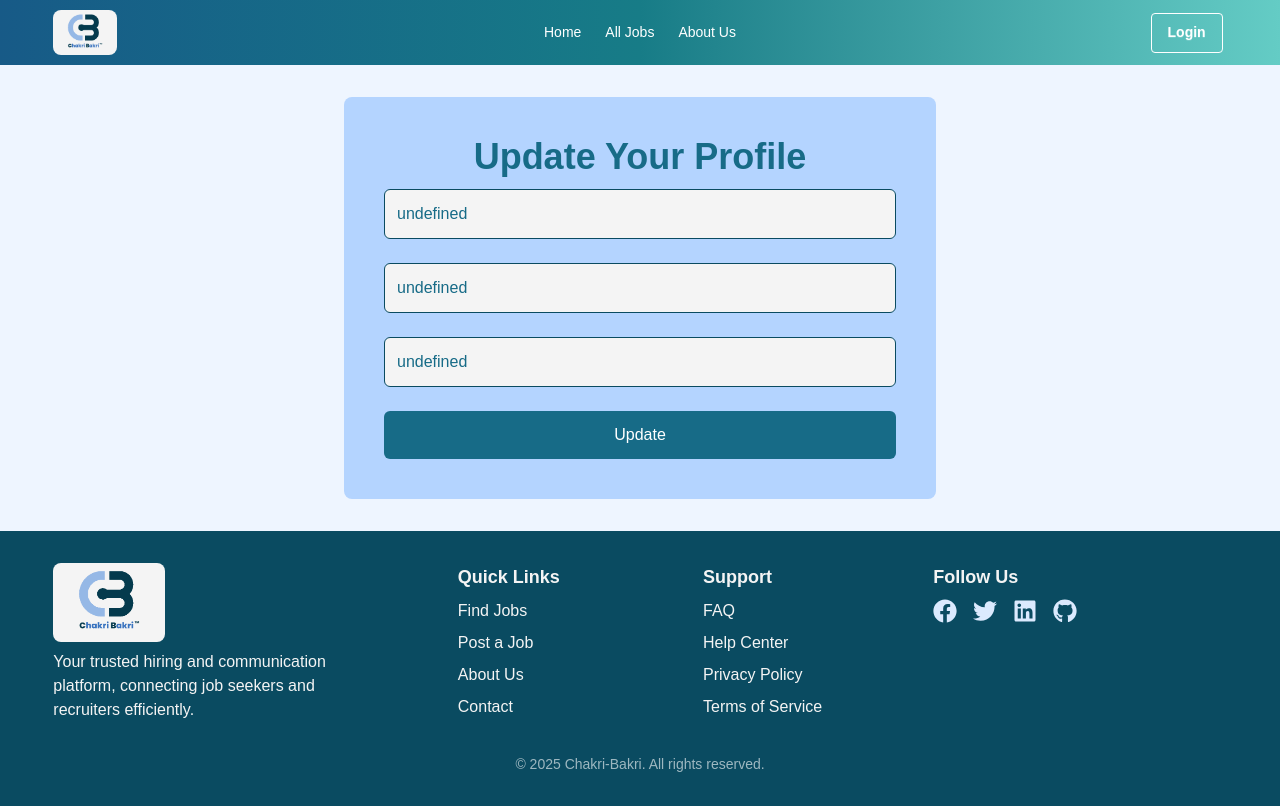
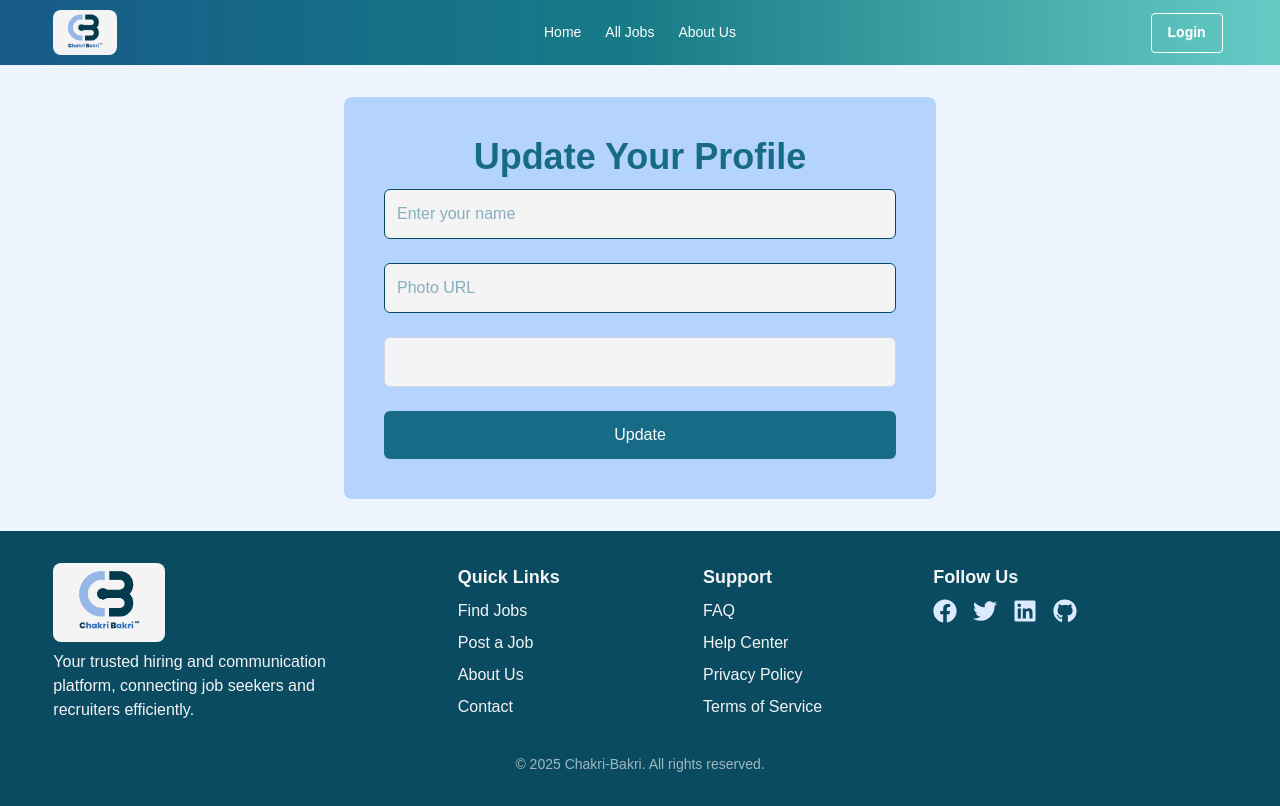
Before and after one commit to Motiur-Rahman-Dhrubo/Cakri-Bakri, a React (Vite) app: page /profileUpdate in a window 1280 px wide. Built offline with nearby package versions, Linux system fonts and the light colour scheme; no server answers.

Commit message:
profile update done

```diff
--- a/src/pages/Myprofile/ProfileUpdate.jsx
+++ b/src/pages/Myprofile/ProfileUpdate.jsx
@@ -1,41 +1,65 @@
 import React, { useContext } from "react";
 import { AuthContext } from "../../providers/AuthProvider";
+import { updateProfile } from "firebase/auth";
+import Swal from "sweetalert2";
 
 const ProfileUpdate = () => {
-    const{user} = useContext(AuthContext)
-    console.log(user)
+  const { user } = useContext(AuthContext);
+
+  const handleUpdate = (e) => {
+    e.preventDefault();
+    const form = e.target;
+    const name = form.userName.value;
+    const photo = form.photo.value;
+
+    if (!user) return;
+
+    updateProfile(user, {
+      displayName: name,
+      photoURL: photo,
+    })
+      .then(() => {
+        Swal.fire("Success!", "Profile updated successfully", "success").then(() => {
+          // Refresh page after success
+          window.location.reload();
+        });
+      })
+      .catch((error) => {
+        console.error(error);
+        Swal.fire("Error", error.message, "error");
+      });
+  };
+
   return (
     <div className="flex flex-col md:flex-row ">
-      {/* Register Form Section */}
-      <div className="w-full  flex flex-col justify-center items-center max-sm:px-3 max-sm:py-5 md:p-8">
+      <div className="w-full flex flex-col justify-center items-center max-sm:px-3 max-sm:py-5 md:p-8">
         <div className="bg-cb-card p-5 lg:p-10 text-center rounded-lg">
           <h2 className="text-4xl text-cb-primary font-bold mb-3">
             Update Your Profile
           </h2>
-          <form  className="w-full max-w-lg space-y-6">
+          <form onSubmit={handleUpdate} className="w-full max-w-lg space-y-6">
             <input
               type="text"
               name="userName"
-              placeholder={user?.displayName}
-              defaultValue={`${user?.displayName}`}
+              placeholder="Enter your name"
+              defaultValue={user?.displayName}
               required
               className="w-full p-3 bg-cb-white text-cb-primary border border-cb-secondary rounded-md focus:outline-none focus:ring-2 focus:ring-cb-secondary"
             />
             <input
               type="url"
               name="photo"
-              placeholder={user?.photoURL}
-              defaultValue={`${user?.photoURL}`}
+              placeholder="Photo URL"
+              defaultValue={user?.photoURL}
               required
               className="w-full p-3 bg-cb-white text-cb-primary border border-cb-secondary rounded-md focus:outline-none focus:ring-2 focus:ring-cb-secondary"
             />
             <input
               type="email"
               name="email"
-              placeholder={user?.email}
-              defaultValue={`${user?.email}`}
-              required
-              className="w-full p-3 bg-cb-white text-cb-primary border border-cb-secondary rounded-md focus:outline-none focus:ring-2 focus:ring-cb-secondary"
+              defaultValue={user?.email}
+              disabled
+              className="w-full p-3 bg-gray-100 text-cb-primary border border-gray-300 rounded-md"
             />
             <button
               type="submit"
```
